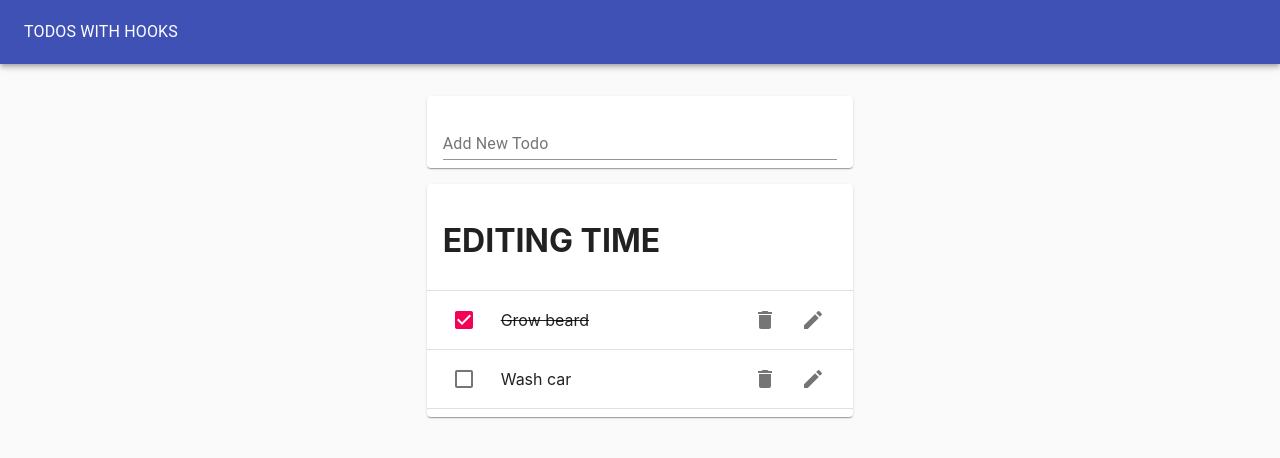
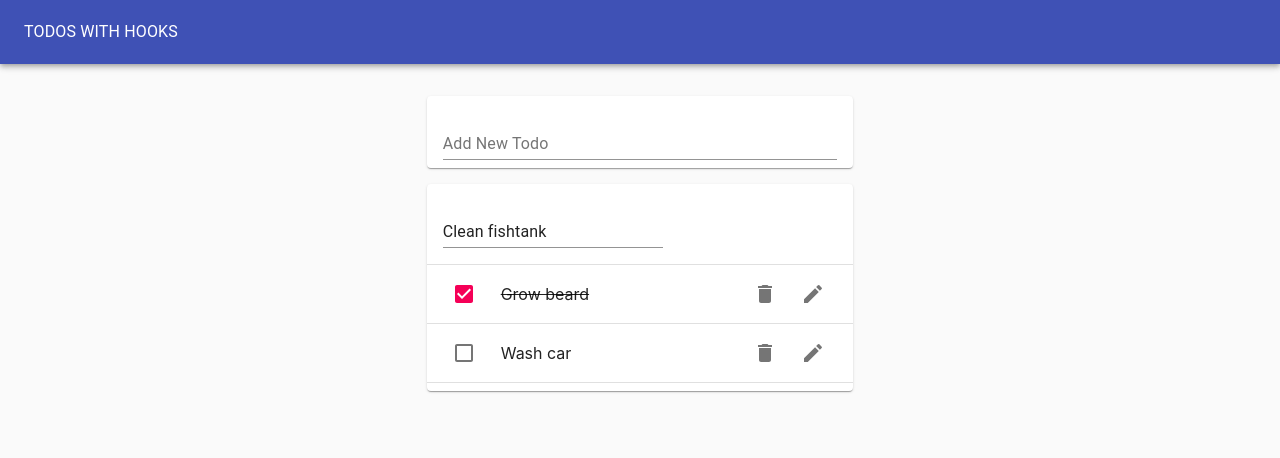
Before and after one commit to mclov/react-hooks-app, a React (Create React App) app: page / in a window 1280 px wide. Both pictures are taken after a click on the button 813 px from the left and 221 px from the top of the page. Shown: the top 458 px of the page. Built offline with nearby package versions, Linux system fonts and the light colour scheme.

Commit message:
Add editTodo and toggleEditForm

```diff
--- a/src/EditTodoForm.js
+++ b/src/EditTodoForm.js
@@ -1,9 +1,22 @@
-import React from 'react'
+import React from 'react';
+import useInputState from './hooks/useInputState';
+import TextField from '@material-ui/core/TextField';
 
-export default function EditTodoForm() {
+export default function EditTodoForm({ id, task, editTodo, toggleEditForm }) {
+  const [value, handleChange, reset] = useInputState(task)
   return (
-    <div>
-
-    </div>
+    <form onSubmit={e => {
+      e.preventDefault();
+      editTodo(id, value);
+      reset();
+      toggleEditForm();
+    }}>
+      <TextField
+        margin="normal"
+        value={value}
+        onChange={handleChange}
+        fullWidth
+      />
+    </form>
   )
 }
--- a/src/Todo.js
+++ b/src/Todo.js
@@ -1,4 +1,5 @@
 import React from 'react';
+import EditTodoForm from './EditTodoForm';
 import useToggleState from './hooks/useToggleState';
 import ListItem from '@material-ui/core/ListItem';
 import ListItemText from '@material-ui/core/ListItem';
@@ -8,11 +9,11 @@
 import EditIcon from '@material-ui/icons/Edit';
 import ListItemSecondaryAction from '@material-ui/core/ListItemSecondaryAction';
 
-export default function Todo({ id, task, completed, removeTodo, toggleTodo }) {
+export default function Todo({ id, task, completed, removeTodo, toggleTodo, editTodo }) {
   const [isEditing, toggle] = useToggleState(false);
   return (
     <ListItem>
-      {isEditing ? <h1>EDITING TIME</h1> :
+      {isEditing ? <EditTodoForm id={id} editTodo={editTodo} task={task} toggleEditForm={toggle} /> :
         <>
           <Checkbox tabIndex={-1} checked={completed} onClick={() => toggleTodo(id)} />
           <ListItemText style={{ textDecoration: completed ? 'line-through' : 'none' }}>{task}</ListItemText>
--- a/src/TodoApp.js
+++ b/src/TodoApp.js
@@ -32,6 +32,14 @@
     );
     setTodos(updatedTodos);
   }
+  const editTodo = (todoId, newTask) => {
+    const updatedTodos = todos.map(todo =>
+      todo.id === todoId
+        ? { ...todo, task: newTask }
+        : todo
+    );
+    setTodos(updatedTodos);
+  }
 
   return (
     <Paper style={{
@@ -50,7 +58,12 @@
       <Grid container justify='center' style={{ marginTop: '1rem' }}>
         <Grid item xs={11} md={8} lg={4}>
           <TodoForm addTodo={addTodo} />
-          <TodoList todos={todos} removeTodo={removeTodo} toggleTodo={toggleTodo} />
+          <TodoList
+            todos={todos}
+            removeTodo={removeTodo}
+            toggleTodo={toggleTodo}
+            editTodo={editTodo}
+          />
         </Grid>
       </Grid>
     </Paper>
--- a/src/TodoList.js
+++ b/src/TodoList.js
@@ -5,7 +5,7 @@
 import Todo from './Todo';
 
 
-export default function TodoList({ todos, removeTodo, toggleTodo }) {
+export default function TodoList({ todos, removeTodo, toggleTodo, editTodo }) {
   return (
     <Paper>
       <List>
@@ -18,6 +18,7 @@
               completed={todo.completed}
               removeTodo={removeTodo}
               toggleTodo={toggleTodo}
+              editTodo={editTodo}
             />
             <Divider />
           </>
```
